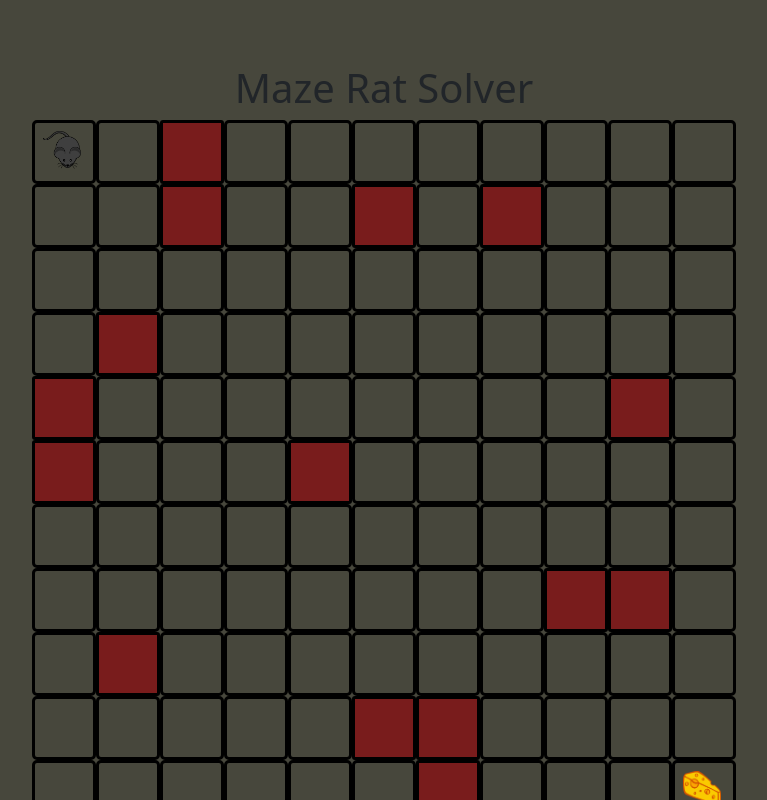
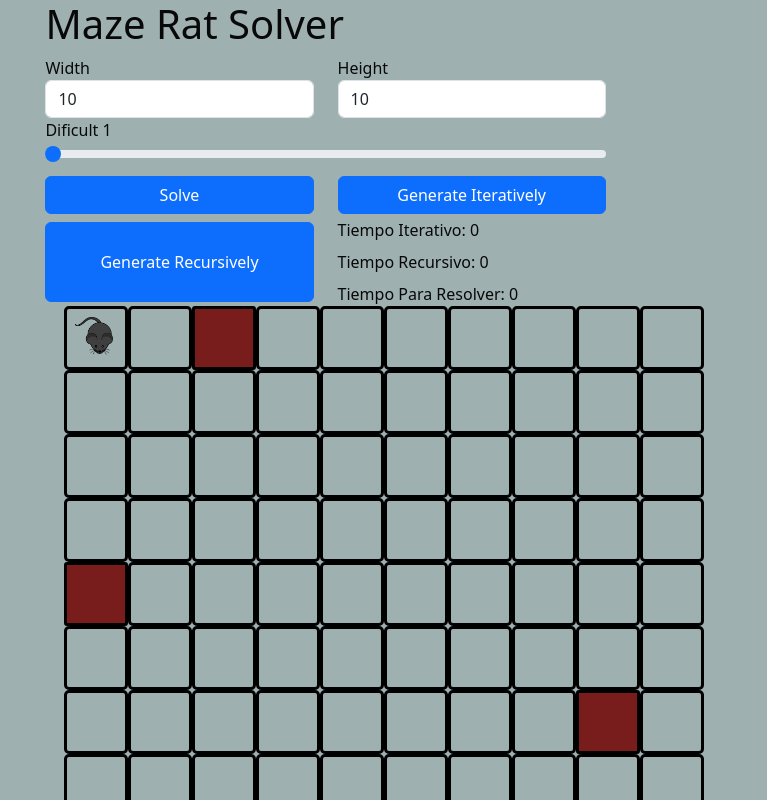
Before and after one commit to ernestogeek/psychic-invention, a React (Create React App) app: page / in a window 1280 px wide. Shown: the top 800 px of the page, without its empty margins (256-1023 px from the left). Built offline with nearby package versions, Linux system fonts and the light colour scheme.

Commit message:
Finished

```diff
--- a/src/App.css
+++ b/src/App.css
@@ -1,60 +1,55 @@
-*{
+* {
    margin: 0;
-  background-color:rgb(71, 71, 60);
-
+   background-color: rgb(159, 176, 177);
+   color: rgb(8, 8, 8);
 }
-.square{
-  height:8vh;
-  width:5vw;
+.square {
+   height: 8vh;
+   width: 5vw;
    border: 3px solid #000;
    border-radius: 5px;
    margin: 0;
 }
 
-
-.cheese{
+.cheese {
    margin-top: 1.5vh;
    margin-left: 2.5vh;
    background-color: transparent;
-  height:auto;
-  width:3vw;
+   height: auto;
+   width: 3vw;
 }
-.total{
- margin-top: 5%;
+.total {
    align-items: center;
-  display:flex;
-  flex-direction:column;
+   display: flex;
+   flex-direction: column;
 }
-.cell{
+.cell {
    display: flex;
    flex-direction: row;
 }
-.rat{
+.rat {
    margin-top: 1vh;
    margin-left: 1vh;
    background-color: transparent;
-  height:auto;
-  width:3vw;
+   height: auto;
+   width: 3vw;
 }
-.ob{
+.ob {
    background-color: rgb(121, 28, 28);
-  height:8vh;
-  width:5vw;
+   height: 8vh;
+   width: 5vw;
    border: 3px solid #000;
    border-radius: 3px;
    margin: 0;
-
 }
-.obj{
+.obj {
    margin: 3% 50% 0% 45%;
    background-color: red;
-  height:4vh;
-  width:3vw;
+   height: 4vh;
+   width: 3vw;
    border: 3px solid #000;
-
-
 }
 
-.head{
+.head {
    margin-left: 35%;
 }
--- a/src/App.js
+++ b/src/App.js
@@ -1,13 +1,9 @@
-import './App.css';
-import { MazeGeneration } from './Components/MazeGeneration';
-import React, { Component }  from 'react';
+import "./App.css";
+import {MazeGeneration} from "./Components/MazeGeneration";
+import React, {Component} from "react";
 
 function App() {
-  return (
-    <div className="App">
-        <MazeGeneration/>
-    </div>
-  );
+   return <MazeGeneration />;
 }
 
 export default App;
--- a/src/Components/MazeGeneration.js
+++ b/src/Components/MazeGeneration.js
@@ -1,67 +1,69 @@
-import React,{useState} from 'react'
-import { Cell } from './Cell'
-import {CellCheese} from './CellCheese'
-import {CellRat} from './CellRat'
-import {CellRed} from './CellRed'
-import 'bootstrap/dist/css/bootstrap.min.css';
+import React, {useState} from "react";
+import {Cell} from "./Cell";
+import {CellCheese} from "./CellCheese";
+import {CellRat} from "./CellRat";
+import {CellRed} from "./CellRed";
+import "bootstrap/dist/css/bootstrap.min.css";
+export const MazeGeneration = () => {
+   const [number1, setNumber1] = useState(10);
+   const [number2, setNumber2] = useState(10);
+   const [dificult, setDificult] = useState(1);
+   const [green, setGreen] = useState([]);
+   const [TimeIterative, setTimeIterative] = useState(0);
+   const [TimeRecursive, setTimeRecursive] = useState(0);
+   const [TimeSolve, setTimeSolve] = useState(0);
+   const [maze, setMaze] = useState(generateMaze(number1, number2));
 
- export const MazeGeneration = () => {
-  const [maze, setMaze] = useState(generateMaze(11, 11))
-  //generate maze function
    function generateMaze(rows, cols) {
-    let maze = []
+      let maze = [];
       for (let row = 0; row < rows; row++) {
-      let rowArr = []
+         let rowArr = [];
          for (let col = 0; col < cols; col++) {
-        rowArr.push(0)
+            rowArr.push(0);
          }
-      maze.push(rowArr)
+         maze.push(rowArr);
       }
       //Aumentar dificultad al laberinto
-    for (let row = 0; row < 2; row++) {
-      for (let col = 0; col < 2; col++) {
+      for (let row = 0; row < dificult; row++) {
          let start = {
             row: Math.floor(Math.random() * rows),
             col: Math.floor(Math.random() * cols),
-        }
-        maze[start.row][start.col] = 1
+         };
+         maze[start.row][start.col] = 1;
          let end = {
             row: Math.floor(Math.random() * rows),
             col: Math.floor(Math.random() * cols),
-        }
-        maze[end.row][end.col] = 1
+         };
+         maze[end.row][end.col] = 1;
          let rat = {
             row: Math.floor(Math.random() * rows),
             col: Math.floor(Math.random() * cols),
-        }
-        maze[rat.row][rat.col] = 1
+         };
+         maze[rat.row][rat.col] = 1;
          let cheese = {
             row: Math.floor(Math.random() * rows),
             col: Math.floor(Math.random() * cols),
-        }
-        maze[cheese.row][cheese.col] = 1
+         };
+         maze[cheese.row][cheese.col] = 1;
          let red = {
             row: Math.floor(Math.random() * rows),
             col: Math.floor(Math.random() * cols),
-        }
-        maze[red.row][red.col] = 1
-      }
-    }
-    return maze
+         };
+         maze[red.row][red.col] = 1;
       }
 
+      return maze;
+   }
 
+   const arr = maze;
+   arr[0][0] = 0;
+   arr[arr.length - 1][arr.length - 1] = 0;
 
-  const arr=maze
-  arr[0][0]=0;
-  arr[arr.length-1][arr.length-1]=0;
-
-  console.log(arr)
-
+   //  console.log(arr);
 
    function isSafe(arr, x, y) {
       const m = arr.length;
-  const n=arr[0].length;
+      const n = arr[0].length;
       if (x >= 0 && x < m && y >= 0 && y < n && arr[x][y] === 0) {
          return true;
       }
@@ -69,8 +71,8 @@ import 'bootstrap/dist/css/bootstrap.min.css';
    }
    function solveMazeUtil(maze, x, y, sol) {
       const m = maze.length;
-  const n=maze[0].length;
-  if (x === m- 1 && y === n - 1) {
+      const n = maze[0].length;
+      if (x === m - 1 && y === n - 1) {
          sol[x][y] = 1;
          return true;
       }
@@ -83,47 +85,187 @@ function solveMazeUtil(maze, x, y, sol) {
       }
       return false;
    }
+   function generateMazeRecursively(rows, cols) {
+      let maze = [];
+      for (let row = 0; row < rows; row++) {
+         let rowArr = [];
+         for (let col = 0; col < cols; col++) {
+            rowArr.push(0);
+         }
+         maze.push(rowArr);
+      }
+      let user = {value: dificult};
+      let oldMessages = user;
 
+      return IncrementDificult(oldMessages.value, rows, maze);
+   }
 
-  const back=()=>{
-    const m=arr.length;
-    const n=arr[0].length;
+   function IncrementDificult(dificult, size, maze) {
+      if (dificult === 0) {
+         console.log(maze);
+         return maze;
+      } else {
+         let start = {
+            row: Math.floor(Math.random() * size),
+            col: Math.floor(Math.random() * size),
+         };
+         maze[start.row][start.col] = 1;
+         let end = {
+            row: Math.floor(Math.random() * size),
+            col: Math.floor(Math.random() * size),
+         };
+         maze[end.row][end.col] = 1;
+         let rat = {
+            row: Math.floor(Math.random() * size),
+            col: Math.floor(Math.random() * size),
+         };
+         maze[rat.row][rat.col] = 1;
+         let cheese = {
+            row: Math.floor(Math.random() * size),
+            col: Math.floor(Math.random() * size),
+         };
+         maze[cheese.row][cheese.col] = 1;
+         let red = {
+            row: Math.floor(Math.random() * size),
+            col: Math.floor(Math.random() * size),
+         };
+         maze[red.row][red.col] = 1;
+         return IncrementDificult(dificult - 1, size, maze);
+      }
+   }
 
+   const back = () => {
+      var startTime = performance.now();
+
+      const m = arr.length;
+      const n = arr[0].length;
       var sol = new Array(m);
       let idx = 0;
       for (idx = 0; idx < m; idx++) {
          sol[idx] = new Array(n).fill(0);
       }
-    if(solveMazeUtil(arr,0,0,sol)){
-      for( let i=0;i<m;i++){
-        for(let j=0;j<n;j++){
-          if(sol[i][j]===1){
-            document.getElementById(`${i}-${j}`).style.backgroundColor="green";
+      if (solveMazeUtil(arr, 0, 0, sol)) {
+         for (let i = 0; i < m; i++) {
+            for (let j = 0; j < n; j++) {
+               if (sol[i][j] === 1) {
+                  const newList = green.push({row: i, col: j});
+                  setGreen([...green, newList]);
+                  document.getElementById(`${i}-${j}`).style.backgroundColor = "green";
                }
             }
          }
       }
+      var endTime = performance.now();
+      setTimeSolve(endTime - startTime);
+   };
+   const cleanColors = () => {
+      console.log(green.length);
+      for (let i = 0; i < green.length; i++) {
+         if (green[i].row === undefined && green[i].col === undefined) {
+         } else {
+            document.getElementById(`${green[i].row}-${green[i].col}`).style.backgroundColor = "transparent";
+         }
+      }
+   };
 
-   }
+   const onChange = (e) => {
+      setNumber1(parseInt(e.target.value));
+      setNumber2(parseInt(e.target.value));
+   };
+   const onChange2 = (e) => {
+      setNumber2(parseInt(e.target.value));
+      setNumber1(parseInt(e.target.value));
+   };
+   const setRange = (e) => {
+      setDificult(Math.floor(parseInt(e.target.value)));
+   };
+   const getNewMazeIteratively = () => {
+      var startTime = performance.now();
+      cleanColors();
+      setMaze(generateMaze(number1, number2));
+      setGreen([]);
+      var endTime = performance.now();
+      setTimeIterative(endTime - startTime);
+   };
+   const getNewMazeRecursively = () => {
+      var startTime = performance.now();
+      cleanColors();
+      setMaze(generateMazeRecursively(number1, number2));
+      setGreen([]);
+      var endTime = performance.now();
+      setTimeRecursive(endTime - startTime);
+   };
    return (
+      <div className="total mb-5">
+         <div className="d-flex  justify-content-center">
+            <div className="container">
+               <h1>Maze Rat Solver</h1>
 
-        <div className="total">
-          <h1>Maze Rat Solver</h1>
-              {arr.map((row,i)=>{
-                    return(
+               <div className="row">
+                  <div className="col-md-5">
+                     <label>Width</label>
+                     <input type="number" className="form-control" value={number1} onChange={onChange} />
+                  </div>
+                  <div className="col-md-5">
+                     <label>Height</label>
+                     <input type="number" className="form-control" value={number2} onChange={onChange2} />
+                  </div>
+               </div>
+               <div className="row">
+                  <div className="col-md-10">
+                     <label>Dificult {dificult}</label>
+                     <input type="range" className="form-range" max="100" min="1" value={dificult} onChange={setRange} />
+                  </div>
+               </div>
+               <div className="row">
+                  <div className="col-md-5 d-grid gap-2">
+                     <button onClick={back} className="btn btn-primary mt-1 mb-1 ">
+                        Solve
+                     </button>
+                  </div>
+                  <div className="col-md-5 d-grid gap-2">
+                     <button onClick={getNewMazeIteratively} className="btn btn-primary mt-1 mb-1 ">
+                        Generate Iteratively
+                     </button>
+                  </div>
+                  <div className="col-md-5 d-grid gap-2">
+                     <button onClick={getNewMazeRecursively} className="btn btn-primary mt-1 mb-1 ">
+                        Generate Recursively
+                     </button>
+                  </div>
+                  <div className="col-md-5 d-grid gap-2">
+                     <label>Tiempo Iterativo: {TimeIterative}</label>
+                     <label>Tiempo Recursivo: {TimeRecursive}</label>
+                     <label>Tiempo Para Resolver: {TimeSolve}</label>
+                  </div>
+               </div>
+            </div>
+         </div>
+
+         {arr.map((row, i) => {
+            return (
                <div className="cell" key={i}>
-                            {row.map((col,j)=>{
-                                return(
+                  {row.map((col, j) => {
+                     return (
                         <div className="" key={j}>
-                                        { i===(arr.length-1) && j === (arr.length-1)? <CellCheese row={i} col={j}/>: i===0 && j === 0? <CellRat row={i} col={j}/> :col === 0 ? <Cell row={i} col={j}/> : col === 1 ? <CellRed row={i} col={j}/> : <h1>Hola</h1> }
+                           {i === arr.length - 1 && j === arr.length - 1 ? (
+                              <CellCheese row={i} col={j} />
+                           ) : i === 0 && j === 0 ? (
+                              <CellRat row={i} col={j} />
+                           ) : col === 0 ? (
+                              <Cell row={i} col={j} />
+                           ) : col === 1 ? (
+                              <CellRed row={i} col={j} />
+                           ) : (
+                              <h1>Hola</h1>
+                           )}
                         </div>
-                                )
+                     );
                   })}
-                            <br/>
+                  <br />
                </div>
-                    )
+            );
          })}
-        <button onClick={back} className="btn btn-primary mt-5">Find path</button>
       </div>
-    )
-}
+   );
+};
--- a/src/index.css
+++ b/src/index.css
@@ -1,13 +1,9 @@
 body {
-  margin: 0;
-  font-family: -apple-system, BlinkMacSystemFont, 'Segoe UI', 'Roboto', 'Oxygen',
-    'Ubuntu', 'Cantarell', 'Fira Sans', 'Droid Sans', 'Helvetica Neue',
-    sans-serif;
-  -webkit-font-smoothing: antialiased;
-  -moz-osx-font-smoothing: grayscale;
+   margin: 0;
+   font-family: -apple-system, BlinkMacSystemFont, "Segoe UI", "Roboto", "Oxygen", "Ubuntu", "Cantarell", "Fira Sans", "Droid Sans", "Helvetica Neue", sans-serif;
+   color: black;
 }
 
 code {
-  font-family: source-code-pro, Menlo, Monaco, Consolas, 'Courier New',
-    monospace;
+   font-family: source-code-pro, Menlo, Monaco, Consolas, "Courier New", monospace;
 }
```
Also changed, not shown: src/Components/Cell.js (+4 -7 lines), src/Components/CellRed.js (+4 -7 lines). Lines whose indentation alone changed are shown as unchanged.
